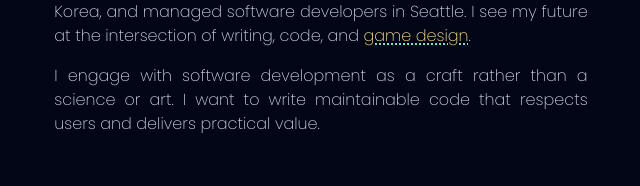
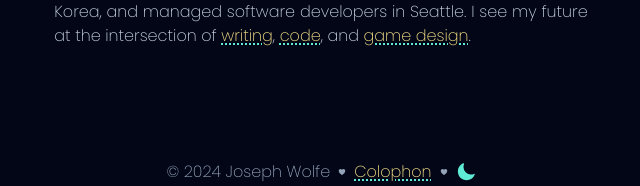
Before and after one commit to CharmedSatyr/personal-website, a Next.js app: page /about in a window 1280 px wide. Shown: the part 1264-1450 px from the top of the page, without its empty margins (319-959 px from the left). Built offline with nearby package versions, Linux system fonts and the light colour scheme; a web font is replaced by a local one.

Commit message:
Fix seo; update about links and text

```diff
--- a/app/about/page.mdx
+++ b/app/about/page.mdx
@@ -1,6 +1,5 @@
 import PersonalPhotos from "@/app/about/personal-photos";
 import genPageMetadata from "@/app/seo";
-import siteMetadata from "@/data/site-metadata";
 
 export const metadata = genPageMetadata({ title: "About" });
 
@@ -38,8 +37,4 @@ because their relationships with themselves change.
 
 I've worked in politics in Washington, D.C., taught English in South Korea, and
 managed software developers in Seattle. I see my future at the intersection of
-writing, code, and [game design](/games).
-
-I engage with software development as a craft rather than a science or art. I
-want to write maintainable code that respects users and delivers practical
-value.
+[writing](/field-notes), [code](/tech), and [game design](/games).
--- a/app/colophon/page.mdx
+++ b/app/colophon/page.mdx
@@ -1,4 +1,7 @@
+import genPageMetadata from "@/app/seo";
 import Tree from "@/components/tree-image";
+
+export const metadata = genPageMetadata({ title: "Colophon" });
 
 export const options = {
 	weekday: "long",
```
